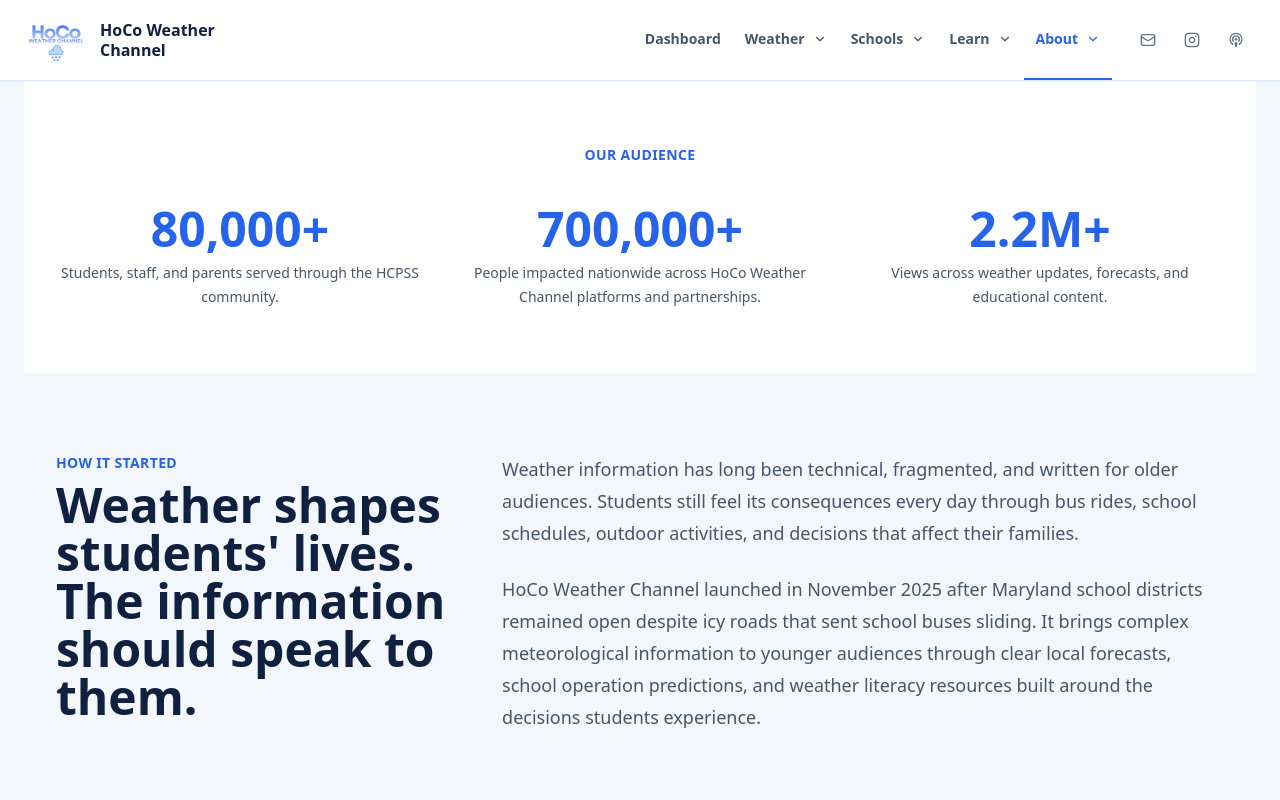
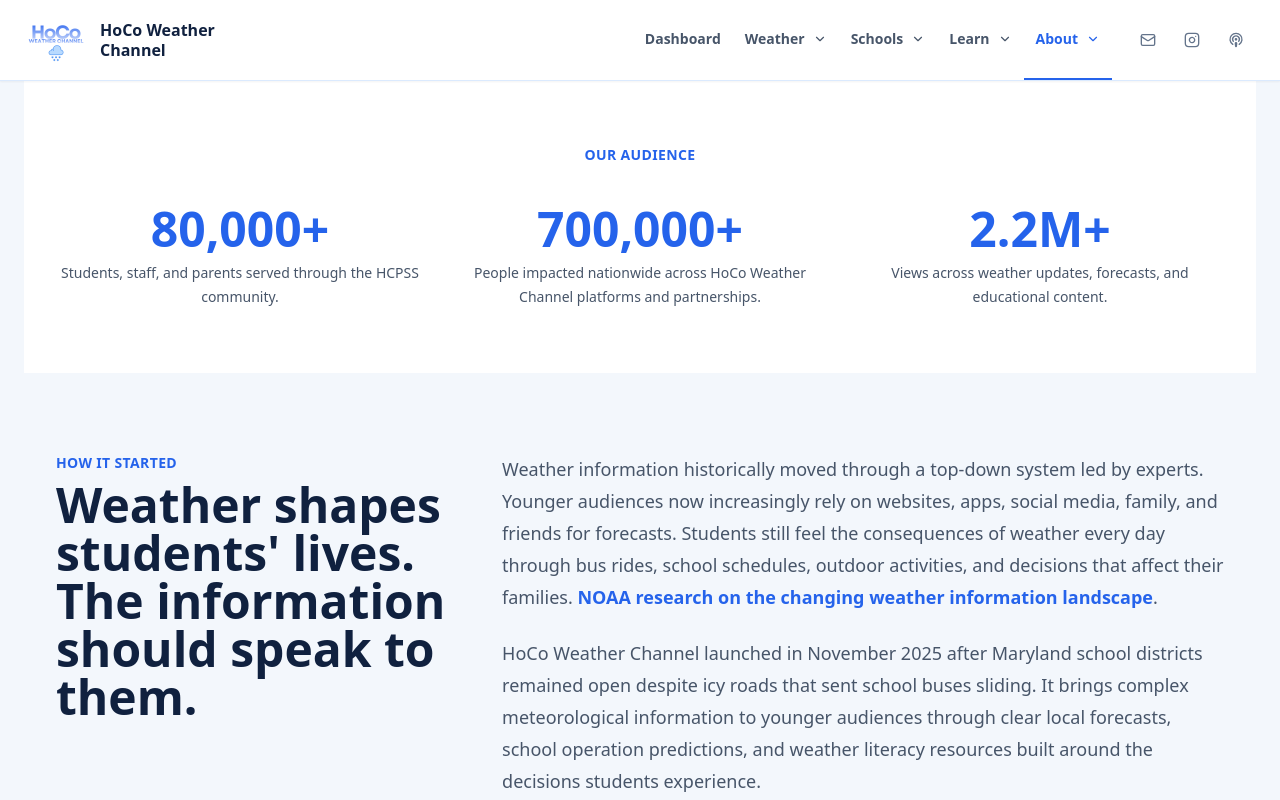
Before and after one commit to davidliu-2008/HoCoWX, a Next.js app: page /about in a window 1280 px wide. Shown: the top 800 px of the page. Built offline with nearby package versions, Linux system fonts and the light colour scheme.

Commit message:
Cite NOAA weather information research

```diff
--- a/app/about/page.tsx
+++ b/app/about/page.tsx
@@ -71,7 +71,11 @@ export default function AboutPage() {
         </div>
         <div className="space-y-6 text-lg leading-8 text-slate-600">
           <p>
-            Weather information has long been technical, fragmented, and written for older audiences. Students still feel its consequences every day through bus rides, school schedules, outdoor activities, and decisions that affect their families.
+            Weather information historically moved through a top-down system led by experts. Younger audiences now increasingly rely on websites, apps, social media, family, and friends for forecasts. Students still feel the consequences of weather every day through bus rides, school schedules, outdoor activities, and decisions that affect their families. {" "}
+            <a href="https://repository.library.noaa.gov/view/noaa/67719" target="_blank" rel="noreferrer" className="font-semibold text-bay hover:underline">
+              NOAA research on the changing weather information landscape
+            </a>
+            .
           </p>
           <p>
             HoCo Weather Channel launched in November 2025 after Maryland school districts remained open despite icy roads that sent school buses sliding. It brings complex meteorological information to younger audiences through clear local forecasts, school operation predictions, and weather literacy resources built around the decisions students experience.
```
